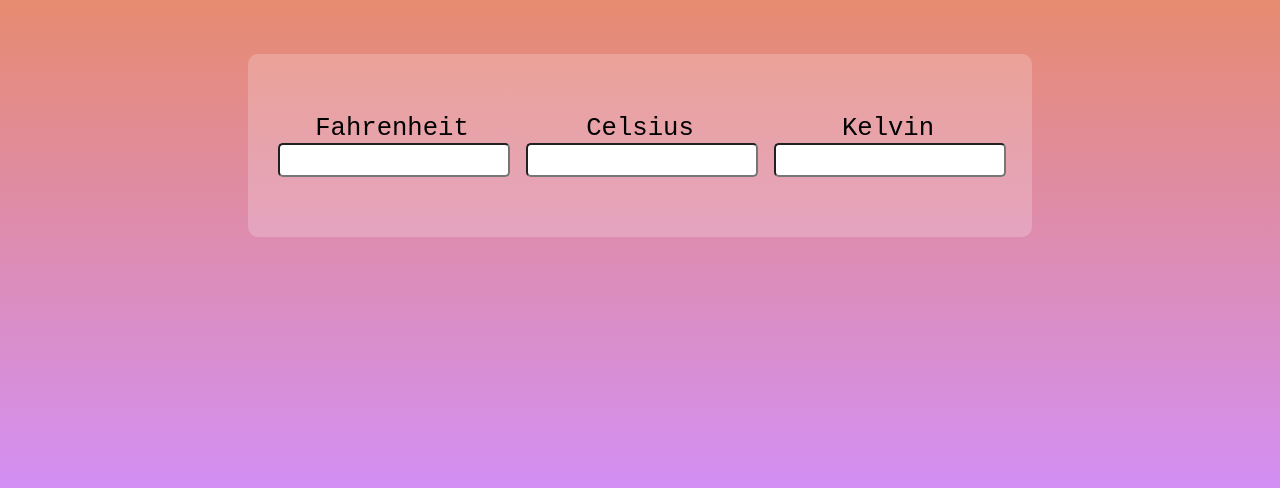
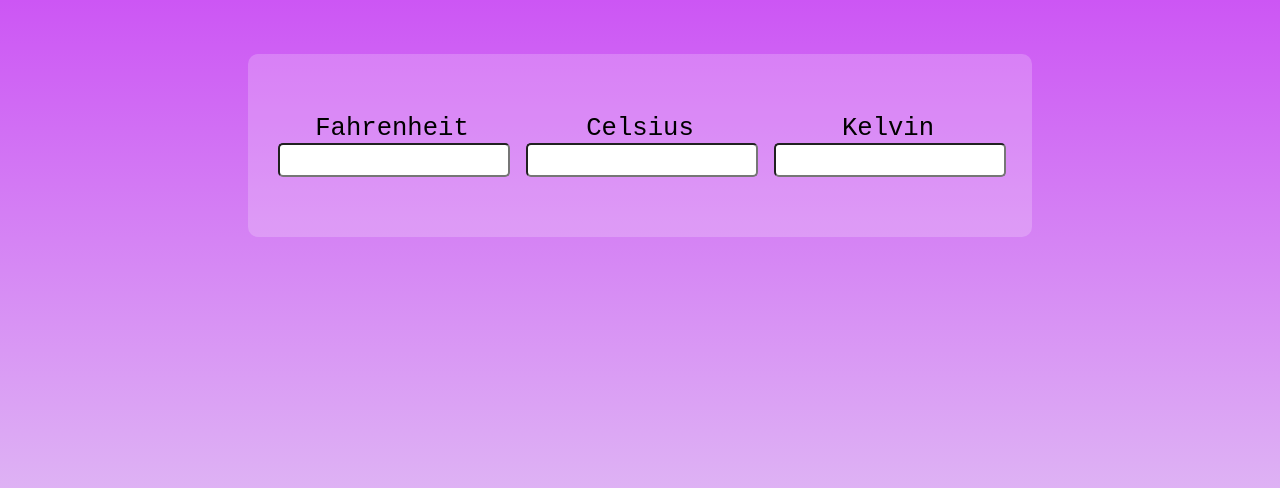
Before and after one commit to Anujit1/Web_Development_Project, a plain HTML site: page Temprature convertor/index.html in a window 1280 px wide. Shown: the part 312-800 px from the top of the page. Drawn offline with Linux system fonts and the light colour scheme.

Commit message:
Update index.html

```diff
--- a/Temprature convertor/index.html
+++ b/Temprature convertor/index.html
@@ -74,7 +74,7 @@
 	.container {
 		width: 100%;
 		min-height: 100vh;
-		background-image: linear-gradient(#f4881b, #d38ff4);
+		background-image: linear-gradient(rgb(193, 27, 244), #deb2f4);
 		display: flex;
 		flex-direction: column;
 		justify-content: center;
```
